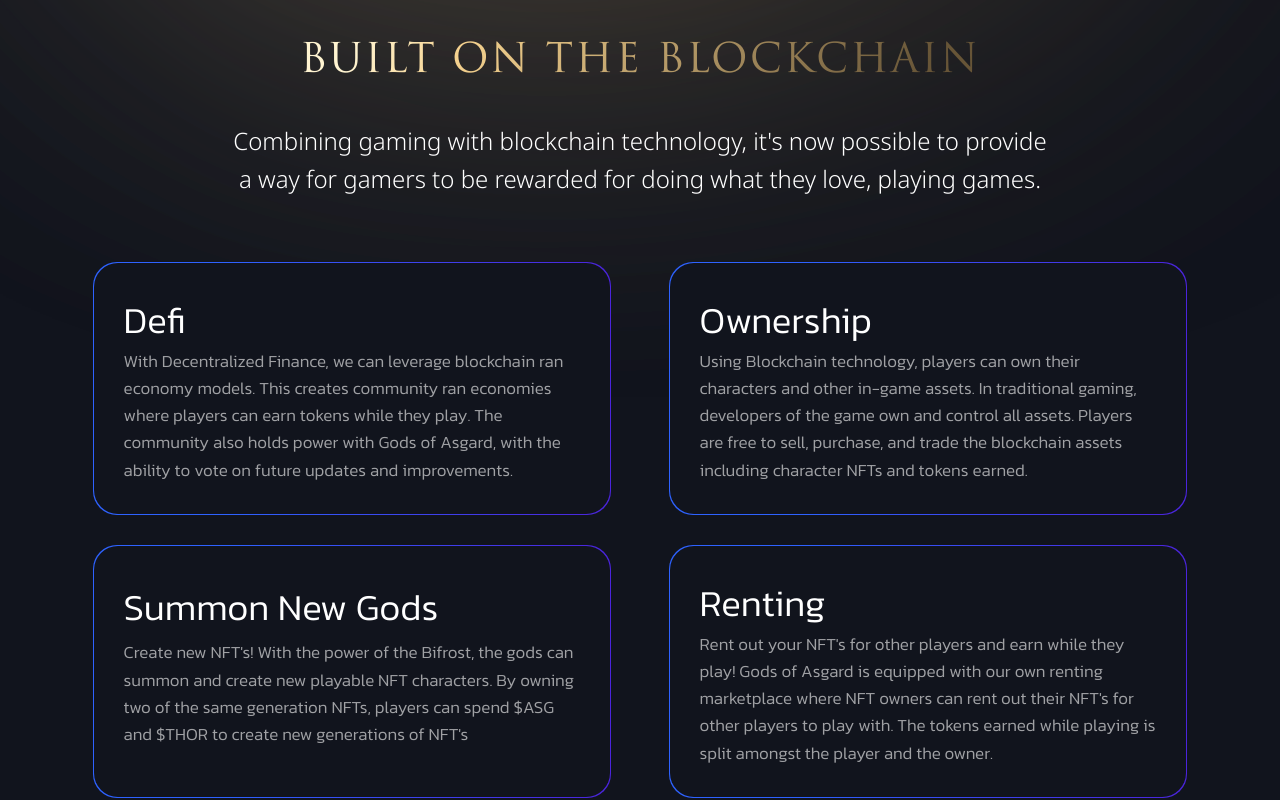
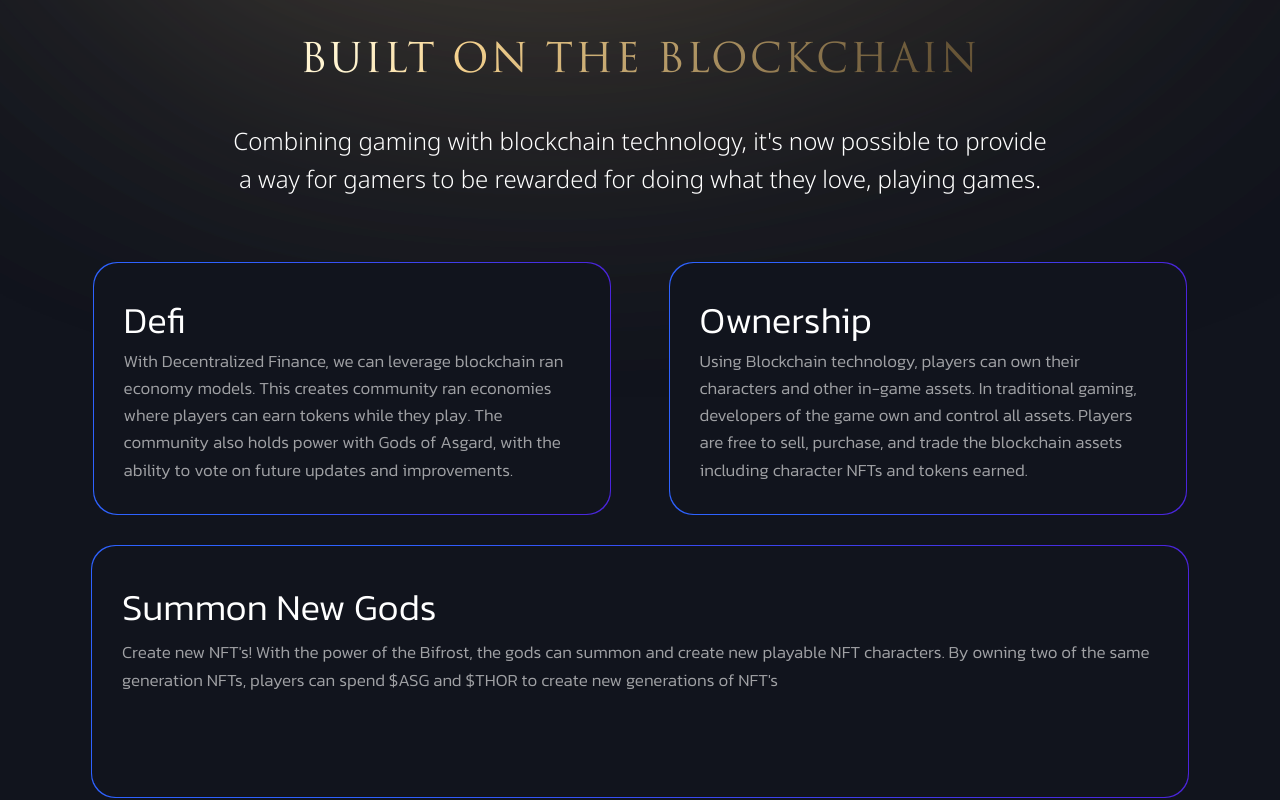
Before and after one commit to sikander-afzaal/thor_remake, a React (Create React App) app: page / in a window 1280 px wide. Shown: the part 3300-4100 px from the top of the page. Built offline with nearby package versions, Linux system fonts and the light colour scheme.

Commit message:
first commit

```diff
--- /dev/null
+++ b/src/pages/Home/Boxes.jsx
@@ -0,0 +1,68 @@
+import React from "react";
+import Fade from "react-reveal/Fade";
+function Built() {
+  return (
+    <div className="built cont">
+      <div className="inner-built">
+        <Fade cascade top>
+          <div>
+            <h1>Built on the Blockchain</h1>
+          </div>
+        </Fade>
+        <Fade top delay={400}>
+          <p>
+            Combining gaming with blockchain technology, it's now possible to
+            provide a way for gamers to be rewarded for doing what they love,
+            playing games.
+          </p>
+        </Fade>
+
+        <div className="built-box-div boxes-div">
+          <Fade left>
+            <div className="built-box">
+              <div>
+                <h2>Defi</h2>
+                <p>
+                  With Decentralized Finance, we can leverage blockchain ran
+                  economy models. This creates community ran economies where
+                  players can earn tokens while they play. The community also
+                  holds power with Gods of Asgard, with the ability to vote on
+                  future updates and improvements.
+                </p>
+              </div>
+            </div>
+          </Fade>
+          <Fade right>
+            <div className="built-box">
+              <div>
+                <h2>Ownership</h2>
+                <p>
+                  Using Blockchain technology, players can own their characters
+                  and other in-game assets. In traditional gaming, developers of
+                  the game own and control all assets. Players are free to sell,
+                  purchase, and trade the blockchain assets including character
+                  NFTs and tokens earned.
+                </p>
+              </div>
+            </div>
+          </Fade>
+          <Fade bottom>
+            <div className="built-box last-box">
+              <div>
+                <h2>Summon New Gods</h2>
+                <p>
+                  Create new NFT's! With the power of the Bifrost, the gods can
+                  summon and create new playable NFT characters. By owning two
+                  of the same generation NFTs, players can spend $ASG and $THOR
+                  to create new generations of NFT's
+                </p>
+              </div>
+            </div>
+          </Fade>
+        </div>
+      </div>
+    </div>
+  );
+}
+
+export default Built;
--- a/src/pages/Home/index.jsx
+++ b/src/pages/Home/index.jsx
@@ -8,6 +8,7 @@
 import Faq from "./Faq";
 import Team from "./Team";
 import Built from "./Built";
+import Boxes from "./Boxes";
 const Home = () => {
   return (
     <>
@@ -15,6 +16,7 @@
       <About />
       <Siege />
       <Character />
+      <Boxes />
       <Built />
       <Roadmap />
       <Team />
--- a/src/pages/Home/style.css
+++ b/src/pages/Home/style.css
@@ -510,6 +510,7 @@
   flex-direction: column;
   gap: 1rem;
 }
+
 .built h1 {
   font-size: 2.5rem;
   font-family: "h1", serif !important;
@@ -536,6 +537,7 @@
   margin-top: 3rem;
   padding-inline: 5px;
 }
+
 .built-box {
   text-align: left;
   background: transparent;
@@ -594,6 +596,12 @@
   text-align: left;
   opacity: 60%;
 }
+.last-box {
+  grid-column: 1/3;
+  width: 50%;
+  justify-self: center;
+  align-self: center;
+}
 @media screen and (max-width: 1526px) {
   .built-box-div {
     gap: 2rem;
@@ -603,12 +611,24 @@
     align-self: center;
     width: 95%;
   }
+  .last-box {
+    width: calc(95% + 2rem);
+  }
 }
 @media screen and (max-width: 1204px) {
   .built-box-div {
     grid-template-columns: 1fr;
     grid-template-rows: repeat(4, 1fr);
     padding-inline: 0rem;
+  }
+  .boxes-div {
+    grid-template-columns: 1fr;
+    grid-template-rows: none;
+    grid-auto-rows: auto;
+  }
+  .last-box {
+    grid-column: 1/2;
+    width: 95%;
   }
   .built-box {
     height: 230px;
```
